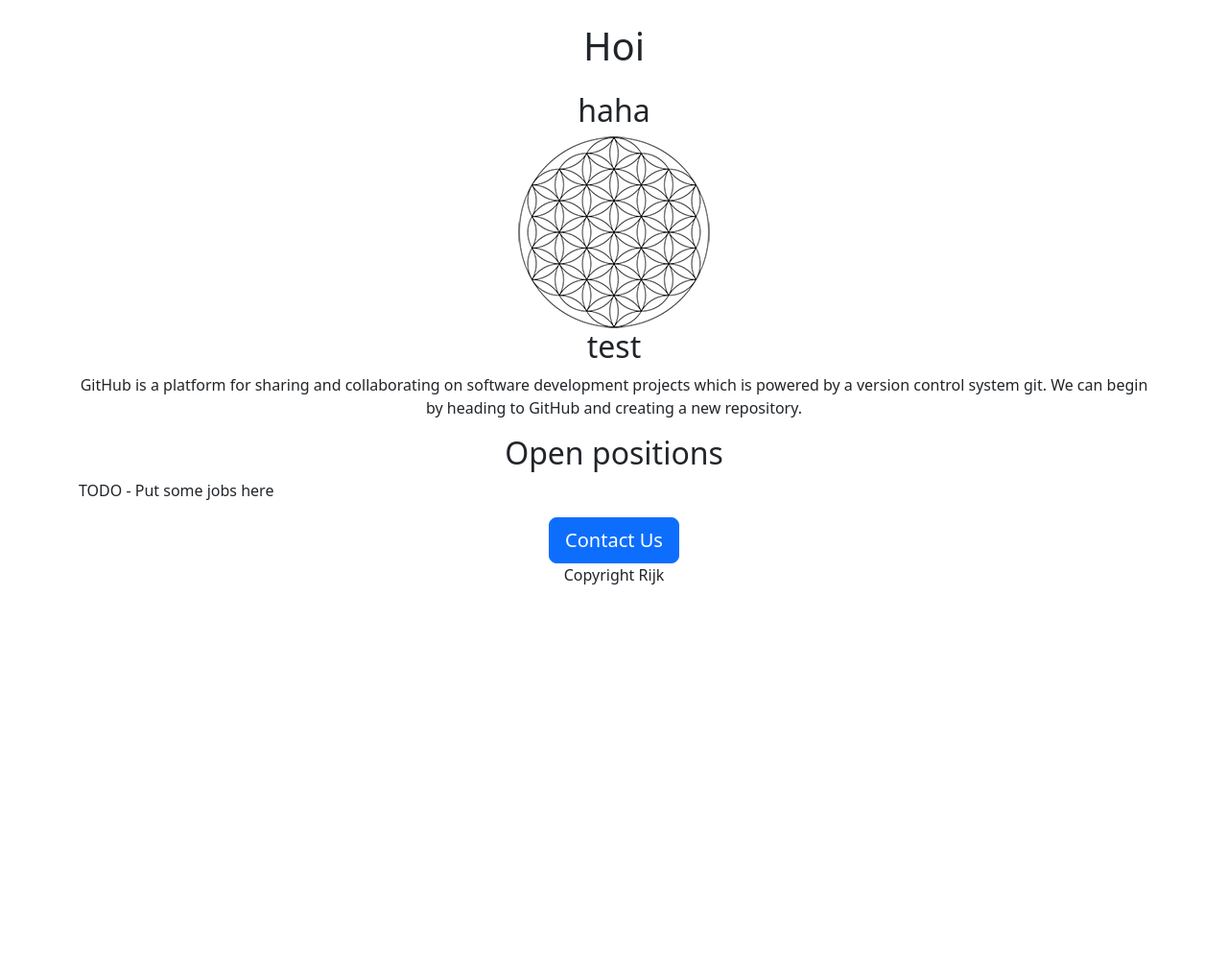
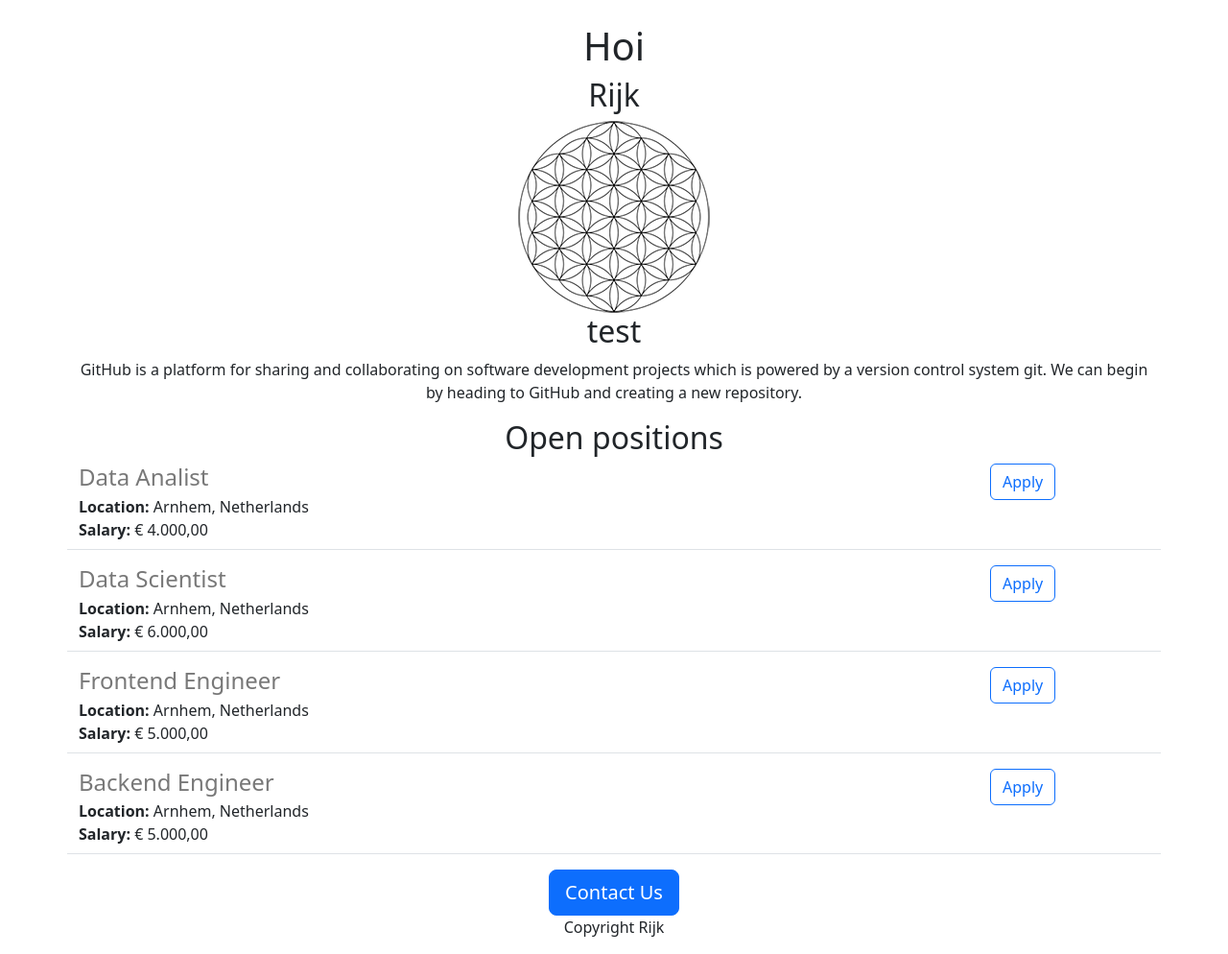
Before and after one commit to RijkVeenendaal/website-v2, a Flask app: page / in a window 1280 px wide. Shown: the whole page at 96% size. Before the commit the page ends 609 px from the top, so only its background shows below. Run offline with Flask 2, Linux system fonts and the light colour scheme.

Commit message:
Buttons HTML

```diff
--- a/app.py
+++ b/app.py
@@ -1,12 +1,40 @@
 from flask import Flask, render_template
 
 href="{{ url_for('static', filename='images/plaatje.png') }}"
+
+JOBS = [
+  {
+    'id' : 1,
+    'title' : 'Data Analist',
+    'location' : 'Arnhem, Netherlands',
+    'salary' : '€ 4.000,00'
+  },
+   {
+    'id' : 2,
+    'title' : 'Data Scientist',
+    'location' : 'Arnhem, Netherlands',
+    'salary' : '€ 6.000,00'
+  },
+     {
+    'id' : 3,
+    'title' : 'Frontend Engineer',
+    'location' : 'Arnhem, Netherlands',
+    'salary' : '€ 5.000,00'
+  },
+     {
+    'id' : 4,
+    'title' : 'Backend Engineer',
+    'location' : 'Arnhem, Netherlands',
+    'salary' : '€ 5.000,00'
+  },
+]
+
 
 app = Flask(__name__)
 
 @app.route("/")
 def Hello_World():
-  return render_template('index.html')
+  return render_template('index.html', jobs=JOBS, company='Rijk')
 
 if __name__ == "__main__":
   app.run(host='0.0.0.0', debug=True)
--- a/templates/index.html
+++ b/templates/index.html
@@ -11,23 +11,24 @@
       <div class="container">
 
     <h1 class="text-center mt-4">Hoi</h1>
-        <div class="text-center mt-4">
+        <div  class="text-center">
       <h2>
-       haha
+       {{company}}
     </h2>
     <img class="img-fluid" id="banner", src="{{ url_for('static', filename='images/plaatje.png') }}" alt="User Image">
-    <h2>
+    <h2 class="text-center">
        test
     </h2>
       <p>
          GitHub is a platform for sharing and collaborating on software development projects which is powered by a version control system git. We can begin by heading to GitHub and creating a new repository.
       </p>
-      <h2>Open positions</h2>
-        </div>
-        <p>TODO - Put some jobs here</p>
+   </div>
+      <h2 class="text-center">Open positions</h2>
+        {% for job in jobs  %}
+          {% include 'jobitem.html' %}
+        {% endfor %}
        <div class="text-center">
          <button class="btn btn-primary btn-lg">Contact Us</button>
          <p>Copyright Rijk</p>
-      </div>
   </body>
 </html>
--- /dev/null
+++ b/templates/jobitem.html
@@ -0,0 +1,12 @@
+ <div class="border-bottom row" style="margin-bottom:16px;padding-bottom:8px;">
+   <div class="col-10">
+      <h4 style="color:rgb(120, 120, 120); margin-bottom:4px;">{{                   job['title'] }}</h4>
+       <div><b>Location: </b>{{ job['location']}}</div>
+    {% if 'salary' in job %}
+        <div><b>Salary: </b>{{ job['salary']}}</div>
+    {% endif %}
+   </div>
+   <div class="col-2">
+        <button type="button" class="btn btn-outline-primary">Apply</button>
+    </div>
+ </div>
```
Also changed, not shown: templates/home.html (deleted, +0 -12 lines).
